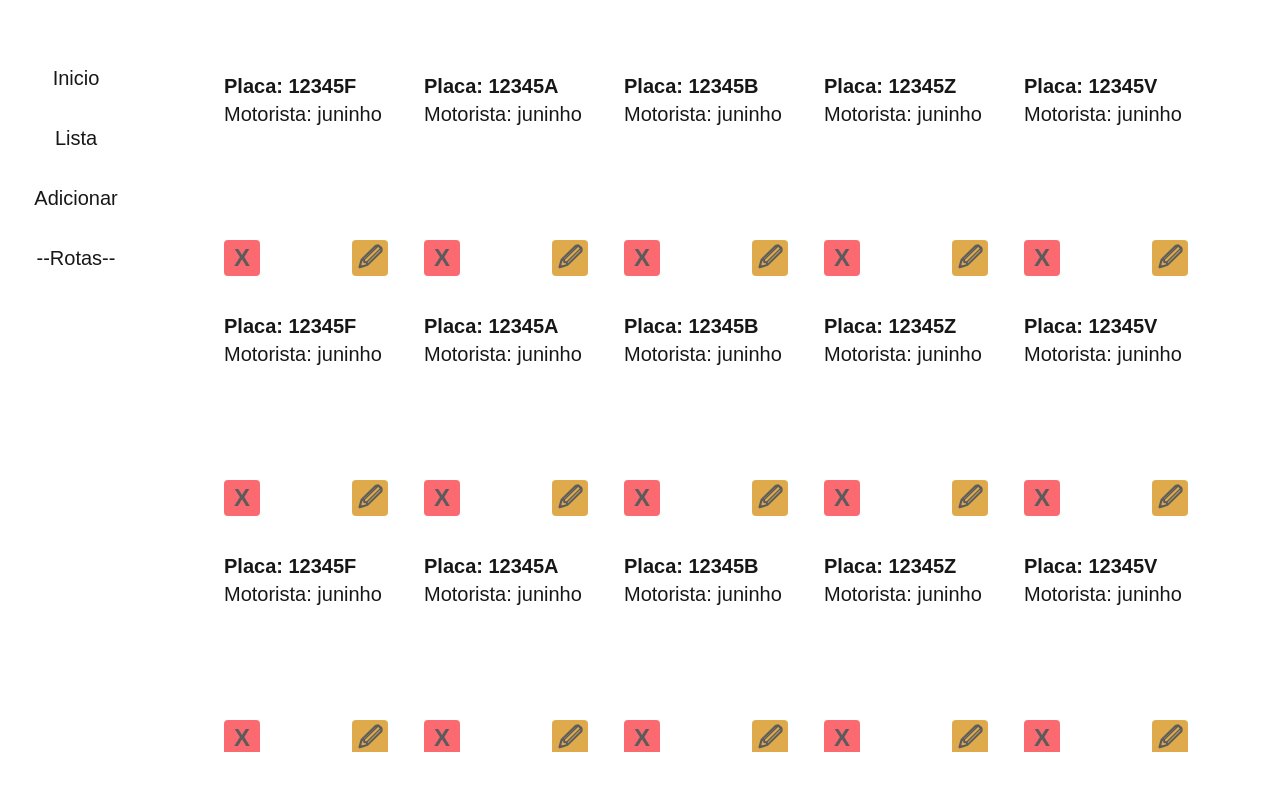
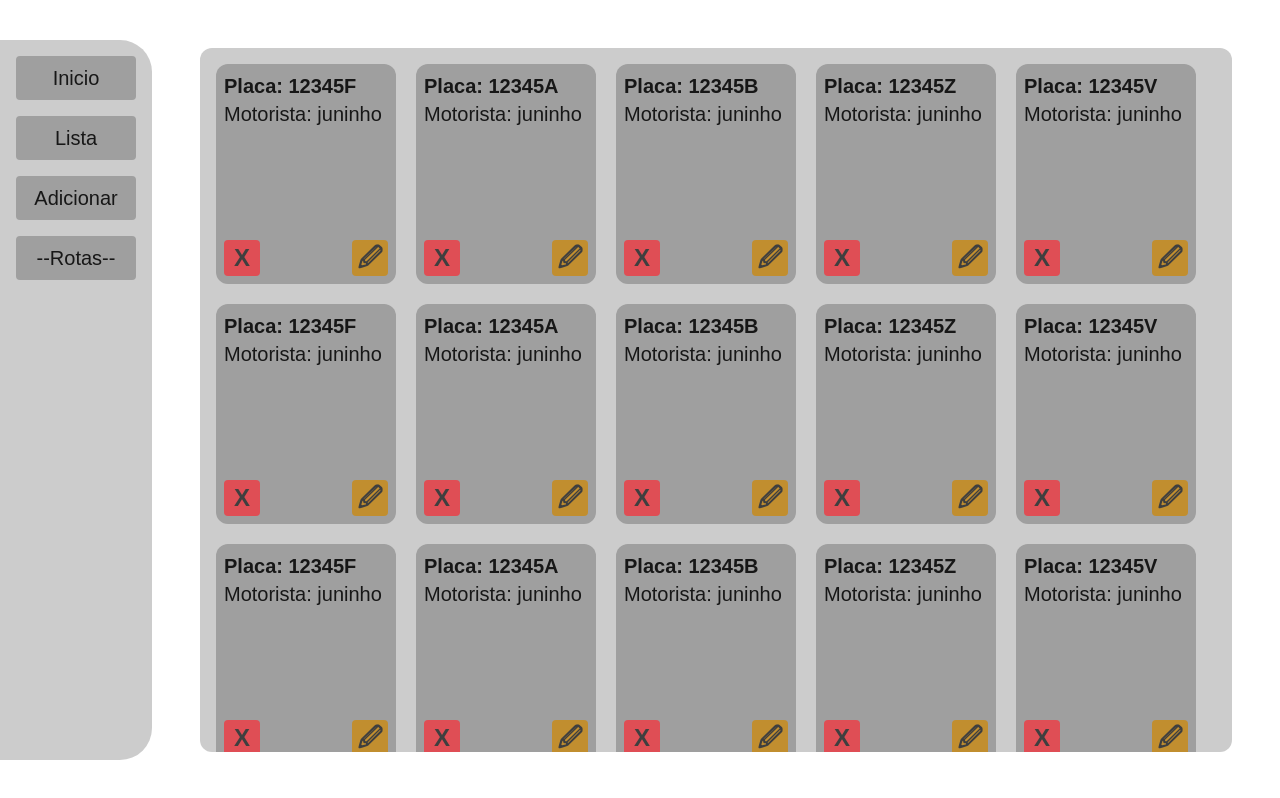
Before and after one commit to ciromdrs/Coleta-Inteligente, a Next.js app in the folder front/: page /caminhao in a window 1280 px wide. Built offline with nearby package versions, Linux system fonts and the light colour scheme.

Commit message:
correção no css

```diff
--- a/front/src/app/globals.css
+++ b/front/src/app/globals.css
@@ -3,10 +3,10 @@
 :root {
   --background: #ffffff;
   --foreground: #171717;
-  --color-foreground2: #303030;
-  --color-foreground3: #404040;
-  --color-background2: #cccccc;
-  --color-background3: #9f9f9f;
+  --foreground2: #303030;
+  --foreground3: #404040;
+  --background2: #cccccc;
+  --background3: #9f9f9f;
 }
 
 @theme inline {
```
